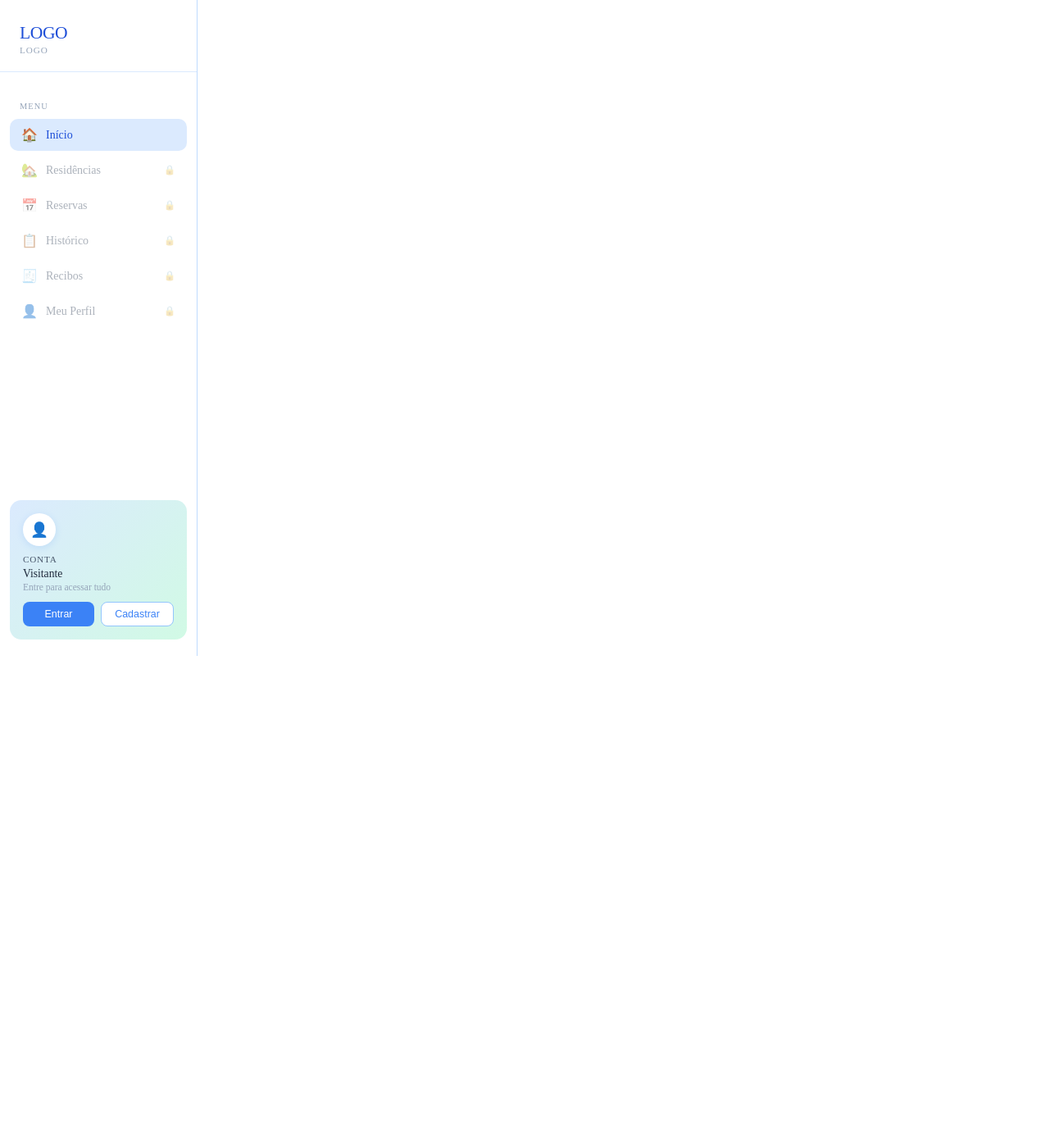
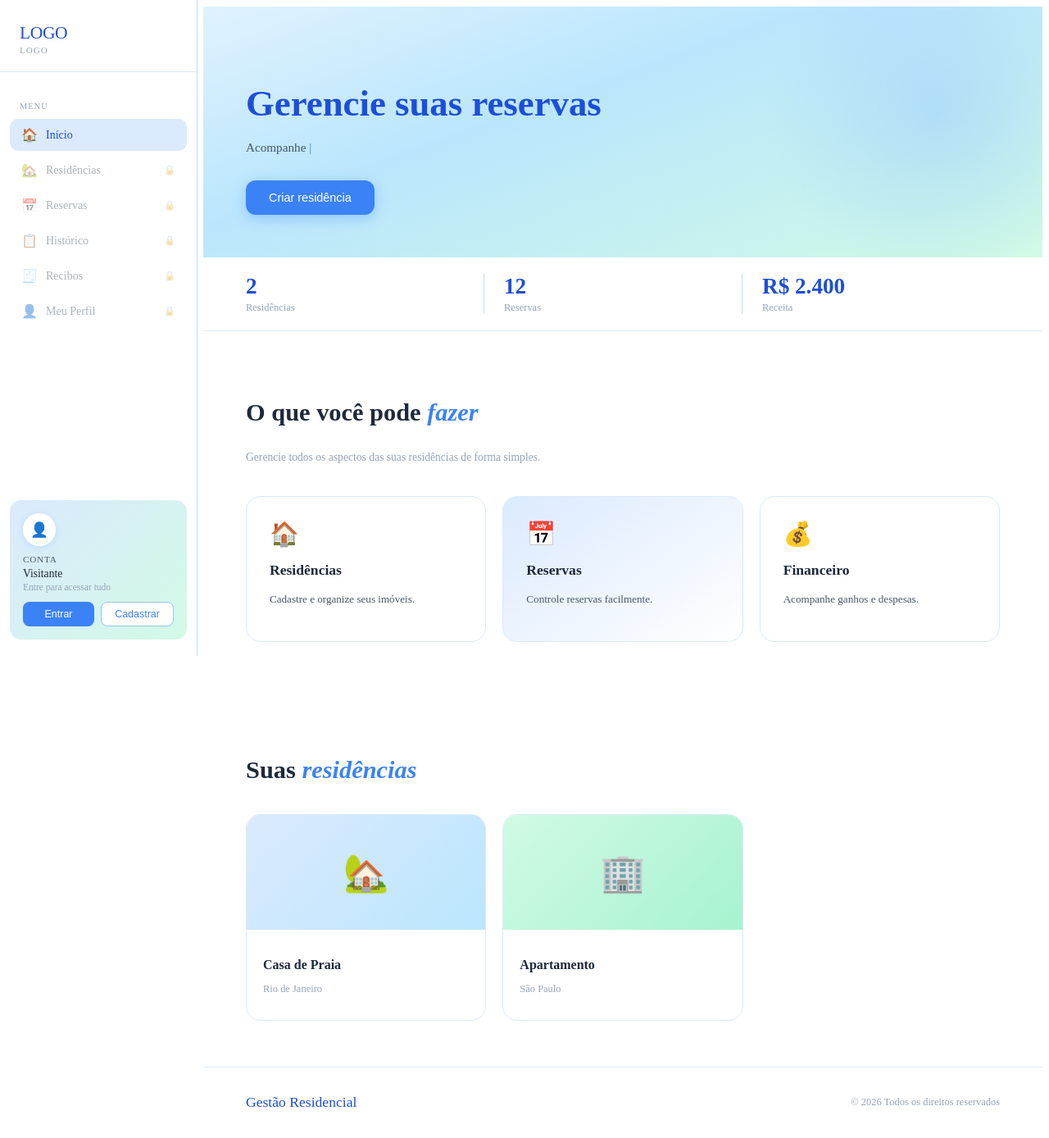
Before and after one commit to Programacao-Modular-PUC/trabalho-pratico-grupo2, a React (Vite) app: page /Gestao in a window 1280 px wide. Shown: the top 1388 px of the page at 82% size. Before the commit the page ends 816 px from the top, so only its background shows below. Built offline with nearby package versions, Linux system fonts and the light colour scheme.

Commit message:
Front da Página de gestão de residência feita

```diff
--- a/src/GestaoDeResidencia/Gestao.jsx
+++ b/src/GestaoDeResidencia/Gestao.jsx
@@ -1,12 +1,142 @@
-import styles from "../GestaoDeResidencia/Gestao.module.css";
+import styles from "./Gestao.module.css";
 import Header from "../Components/Header/Header";
+import { useState, useEffect } from "react";
 
 function Gestao() {
+  const frases = [
+    "Controle reservas facilmente",
+    "Organize espaços da sua residência",
+    "Acompanhe tudo em um só lugar",
+  ];
+
+  const [indexFrase, setIndexFrase] = useState(0);
+  const [texto, setTexto] = useState("");
+  const [indexLetra, setIndexLetra] = useState(0);
+
+  useEffect(() => {
+    const fraseAtual = frases[indexFrase];
+
+    if (indexLetra < fraseAtual.length) {
+      const timeout = setTimeout(() => {
+        setTexto((prev) => prev + fraseAtual[indexLetra]);
+        setIndexLetra((prev) => prev + 1);
+      }, 50);
+
+      return () => clearTimeout(timeout);
+    } else {
+      // terminou a frase
+      const timeout = setTimeout(() => {
+        setTexto("");
+        setIndexLetra(0);
+        setIndexFrase((prev) => (prev + 1) % frases.length); // 🔥 aqui está o segredo
+      }, 1000);
+
+      return () => clearTimeout(timeout);
+    }
+  }, [indexLetra, indexFrase]);
   return (
-    <>
+    <div style={{ display: "flex" }}>
       <Header />
-      <main className={styles.principal}></main>
-    </>
+
+      <main className={styles.principal}>
+        {/* TOPO */}
+        <section className={styles.topo}>
+          <h1>Gerencie suas reservas</h1>
+          <p className={styles.subtitulo}>
+            {texto}
+            <span className={styles.cursor}>|</span>
+          </p>
+          <div className={styles.topoCta}>
+            <button className={styles.btnPrimario}>Criar residência</button>
+          </div>
+        </section>
+
+        {/* STATS */}
+        <div className={styles.barraStats}>
+          <div className={styles.stat}>
+            <span className={styles.statVal}>2</span>
+            <span className={styles.statLabel}>Residências</span>
+          </div>
+          <div className={styles.stat}>
+            <span className={styles.statVal}>12</span>
+            <span className={styles.statLabel}>Reservas</span>
+          </div>
+          <div className={styles.stat}>
+            <span className={styles.statVal}>R$ 2.400</span>
+            <span className={styles.statLabel}>Receita</span>
+          </div>
+        </div>
+
+        {/* FUNCIONALIDADES */}
+        <section className={styles.secao}>
+          <div className={styles.secaoTopo}>
+            <h2 className={styles.secaoTitulo}>
+              O que você pode <span>fazer</span>
+            </h2>
+            <p className={styles.secaoSub}>
+              Gerencie todos os aspectos das suas residências de forma simples.
+            </p>
+          </div>
+
+          <div className={styles.gradeCards}>
+            <div className={styles.card}>
+              <span className={styles.cardIcone}>🏠</span>
+              <h3 className={styles.cardTitulo}>Residências</h3>
+              <p className={styles.cardDesc}>
+                Cadastre e organize seus imóveis.
+              </p>
+            </div>
+
+            <div className={styles.card}>
+              <span className={styles.cardIcone}>📅</span>
+              <h3 className={styles.cardTitulo}>Reservas</h3>
+              <p className={styles.cardDesc}>Controle reservas facilmente.</p>
+            </div>
+
+            <div className={styles.card}>
+              <span className={styles.cardIcone}>💰</span>
+              <h3 className={styles.cardTitulo}>Financeiro</h3>
+              <p className={styles.cardDesc}>Acompanhe ganhos e despesas.</p>
+            </div>
+          </div>
+        </section>
+
+        {/* RESIDÊNCIAS */}
+        <section className={styles.secao}>
+          <div className={styles.secaoTopo}>
+            <h2 className={styles.secaoTitulo}>
+              Suas <span>residências</span>
+            </h2>
+          </div>
+
+          <div className={styles.gradeRes}>
+            <div className={`${styles.cardRes} ${styles.r1}`}>
+              <div className={styles.resImg}>🏡</div>
+              <div className={styles.resCorpo}>
+                <h3 className={styles.resNome}>Casa de Praia</h3>
+                <p className={styles.resLoc}>Rio de Janeiro</p>
+              </div>
+            </div>
+
+            <div className={`${styles.cardRes} ${styles.r2}`}>
+              <div className={styles.resImg}>🏢</div>
+              <div className={styles.resCorpo}>
+                <h3 className={styles.resNome}>Apartamento</h3>
+                <p className={styles.resLoc}>São Paulo</p>
+              </div>
+            </div>
+          </div>
+        </section>
+
+        {/* RODAPÉ */}
+        <footer className={styles.rodape}>
+          <div className={styles.rodapeMarca}>Gestão Residencial</div>
+          <div className={styles.rodapeCopy}>
+            © 2026 Todos os direitos reservados
+          </div>
+        </footer>
+      </main>
+    </div>
   );
 }
 
--- a/src/GestaoDeResidencia/Gestao.module.css
+++ b/src/GestaoDeResidencia/Gestao.module.css
@@ -400,14 +400,34 @@
   color: #3b82f6;
 }
 
-/* ── Animação ────────────────────────────────────────── */
-@keyframes sobir {
-  from {
+.linha {
+  display: inline-block;
+  opacity: 0;
+  transform: translateY(10px);
+  animation: aparecer 0.6s ease forwards;
+}
+
+.linha:nth-child(1) {
+  animation-delay: 0s;
+}
+.linha:nth-child(2) {
+  animation-delay: 0.2s;
+}
+.linha:nth-child(3) {
+  animation-delay: 0.4s;
+}
+
+.cursor {
+  animation: blink 0.8s infinite;
+  color: #3b82f6;
+}
+
+@keyframes blink {
+  0%,
+  100% {
+    opacity: 1;
+  }
+  50% {
     opacity: 0;
-    transform: translateY(18px);
-  }
-  to {
-    opacity: 1;
-    transform: translateY(0);
   }
 }
```
